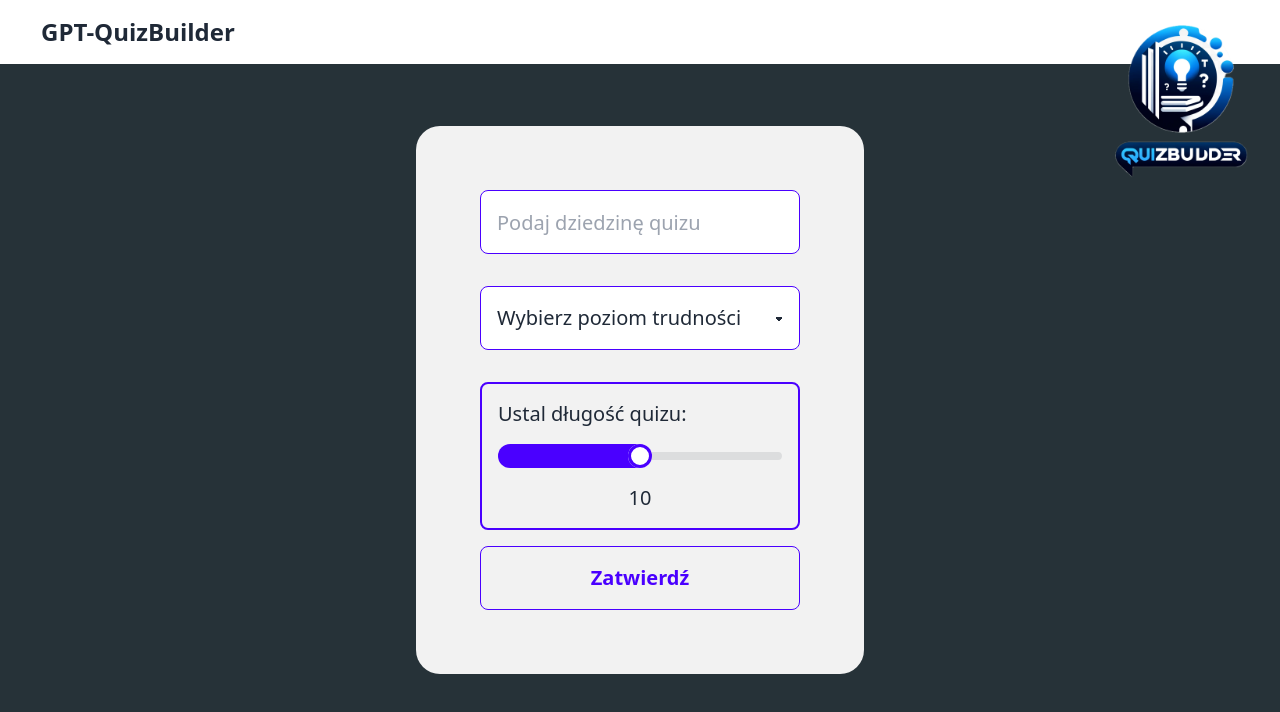
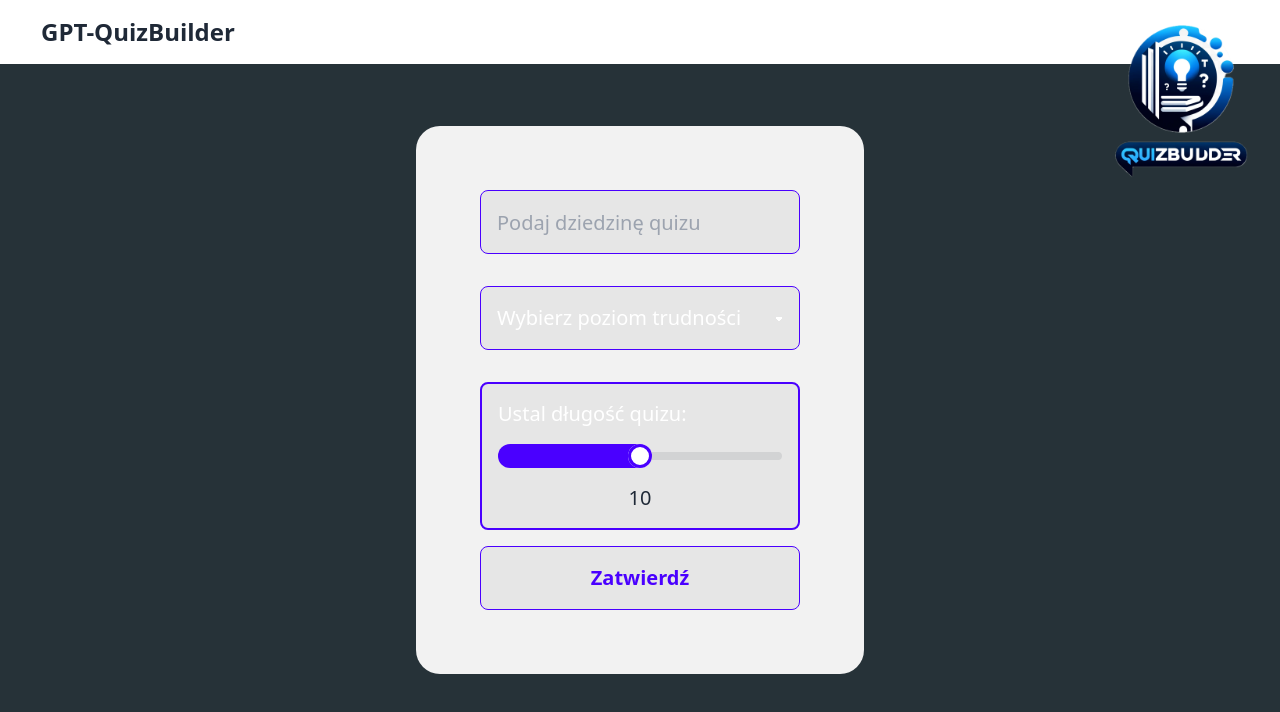
Before and after one commit to Adriann77/GPTQuizBuilder, a React (Vite) app: page / in a window 1280 px wide. Shown: the top 712 px of the page. Built offline with nearby package versions, Linux system fonts and the light colour scheme; no server answers.

Commit message:
feat/add button to restart quiz while fetch error

```diff
--- a/src/components/Form.tsx
+++ b/src/components/Form.tsx
@@ -30,7 +30,7 @@ export const Form = ({ userAnswer }: Props) => {
 				{...register('genre', { required: 'this is required', maxLength: 10 })}
 				type='text'
 				placeholder='Podaj dziedzinę quizu'
-				className='input input-bordered input-primary w-full max-w-xs h-16 text-xl'
+				className='input input-bordered input-primary w-full max-w-xs h-16 text-xl text-white bg-black/5'
 			/>
 			<p className='text-error text-sm'>{errors.genre?.message}</p>
 			{watch('genre').length > 12 && <p className='text-error text-sm'>Za długie</p>}
@@ -40,7 +40,10 @@ export const Form = ({ userAnswer }: Props) => {
 					required: 'Musisz wybrać poziom trudności.',
 					validate: value => value !== 'chooseDiff' || 'Wybierz poziom trudnosci',
 				})}
-				className='select select-primary w-full max-w-xs h-16 text-xl'>
+				className='select select-primary w-full max-w-xs h-16 bg-black/5 text-xl '
+				style={{
+					color: 'white',
+				}}>
 				<option
 					disabled
 					value='chooseDiff'>
@@ -51,8 +54,8 @@ export const Form = ({ userAnswer }: Props) => {
 				<option value='expert'>Expert w dziedzinie</option>
 			</select>
 			<p className='text-error text-sm'>{errors.difficult?.message}</p>
-			<div className='flex flex-col gap-4 w-[320px] p-4 border-2 border-primary rounded-lg '>
-				<label htmlFor=''>Ustal długość quizu:</label>
+			<div className='flex flex-col gap-4 w-[320px] p-4 border-2 border-primary rounded-lg bg-black/5'>
+				<label className='text-white' htmlFor=''>Ustal długość quizu:</label>
 				<input
 					{...register('length', { min: 5, max: 15 })}
 					type='range'
@@ -62,7 +65,7 @@ export const Form = ({ userAnswer }: Props) => {
 				/>
 				<p className='self-center'>{watch('length')}</p>
 			</div>
-			<button className='btn btn-primary btn-outline w-[320px] h-16 text-xl'>Zatwierdź</button>
+			<button className='btn btn-primary btn-outline w-[320px] h-16 text-xl bg-black/5'>Zatwierdź</button>
 		</form>
 	);
 };
--- a/src/components/QuizFetcher.tsx
+++ b/src/components/QuizFetcher.tsx
@@ -4,13 +4,14 @@ import { Loader } from './Loader';
 import { OPEN_AI_KEY } from '../../API/ApiKey';
 import { Quiz } from './Quiz';
 
-export const QuizFetcher = ({ data }: { data: any }) => {
+export const QuizFetcher = ({ data, startOver }: { data: any, startOver: any }) => {
 	const [error, setError] = useState('');
 	const requestSent = useRef(false);
 	const [gptAnswer, setGptAnswer] = useState<any>([]);
 	const [showLoader, setShowLoader] = useState<boolean>(true);
 	const [showQuiz, setShowQuiz] = useState<boolean>(false);
 	const prevDataRef = useRef();
+
 
 	useEffect(() => {
 		const fetchData = async () => {
@@ -72,7 +73,12 @@ export const QuizFetcher = ({ data }: { data: any }) => {
 	}, [data]);
 
 	if (error) {
-		return <div>Error fetching quiz. Try again.</div>;
+		return (
+			<div className='flex flex-col gap-4'>
+				<div>Błąd podczas tworzenia quizu.</div>
+				<button onClick={()=> startOver()} className='btn btn-primary'>Spróbuj ponownie</button>
+			</div>
+		);
 	}
 
 	if (showLoader) {
--- a/src/components/Summary.tsx
+++ b/src/components/Summary.tsx
@@ -9,9 +9,9 @@ let res = 0;
 
 export const Summary = ({ wrongAnsweredQuestionsNumber, currentQuizLenght }: Props) => {
 
-    const calculateGoodAnsweredQuestions = ()=> {
-         res =  wrongAnsweredQuestionsNumber?.length - currentQuizLenght
-    }
+    // const calculateGoodAnsweredQuestions = ()=> {
+    //      res =  wrongAnsweredQuestionsNumber?.length - currentQuizLenght
+    // }
 
 
     return (
--- a/src/views/MainPage/MainPage.tsx
+++ b/src/views/MainPage/MainPage.tsx
@@ -15,11 +15,20 @@ export const MainPage = () => {
 		}
 	};
 
+	const restartQuiz = () => {
+		setIsFormShown(true);
+	};
+
 	return (
 		<MainLayout>
 			<Header />
 			{isFormShown && <Form userAnswer={getData} />}
-			{!isFormShown && <QuizFetcher data={quizParams} />}
+			{!isFormShown && (
+				<QuizFetcher
+					startOver={restartQuiz}
+					data={quizParams}
+				/>
+			)}
 		</MainLayout>
 	);
 };
```
Also changed, not shown: 1 other file (tests, documents, lock files or other folders).
